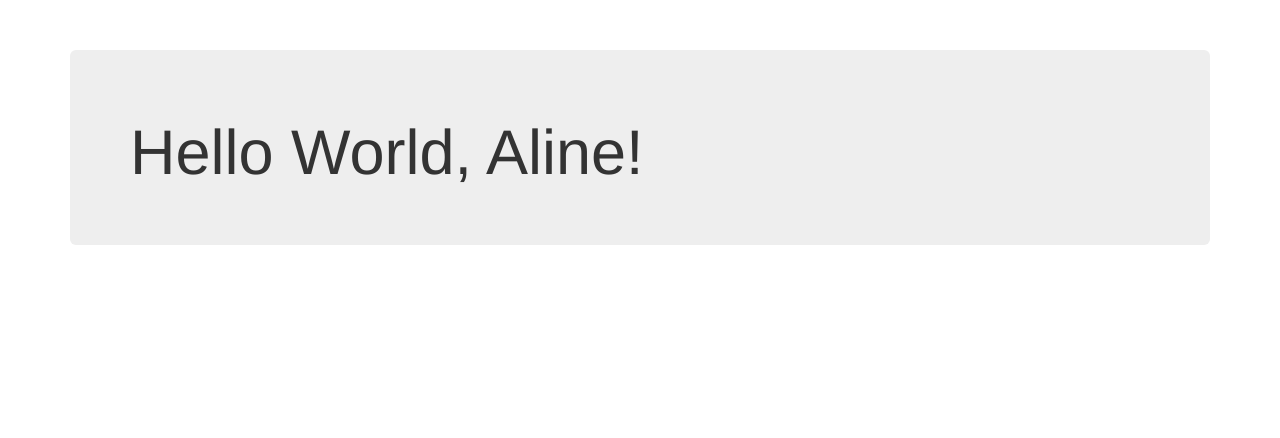
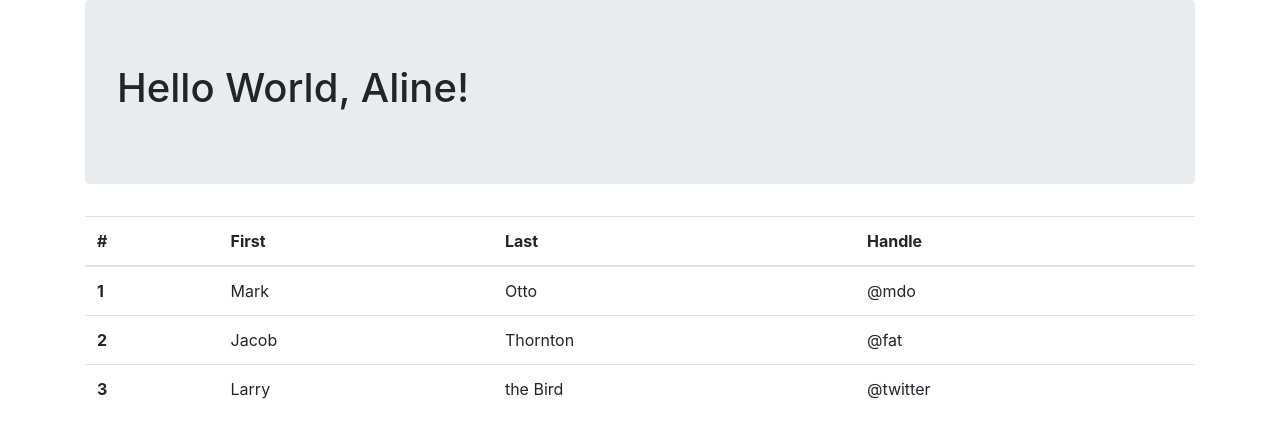
Before and after one commit to aoliveiramagalhaes/sales, a website: page public/index.html in a window 1280 px wide. Drawn offline with nearby package versions, Linux system fonts and the light colour scheme.

Commit message:
Add sample table

```diff
--- a/package.json
+++ b/package.json
@@ -1,4 +1,7 @@
 {
+  "scripts": {
+    "start": "node ./app.js"
+  },
   "dependencies": {
     "express": "^4.17.1",
     "jest": "^26.0.1",
--- a/public/index.html
+++ b/public/index.html
@@ -5,12 +5,11 @@
     <meta charset="UTF-8">
     <title>Sales</title>
 
-    <link rel="stylesheet" href="//maxcdn.bootstrapcdn.com/bootstrap/3.3.1/css/bootstrap.min.css">
-    <style>
-        body {
-            padding-top: 50px;
-        }
-    </style>
+    <link rel="stylesheet" href="https://stackpath.bootstrapcdn.com/bootstrap/4.5.0/css/bootstrap.min.css"
+        integrity="sha384-9aIt2nRpC12Uk9gS9baDl411NQApFmC26EwAOH8WgZl5MYYxFfc+NcPb1dKGj7Sk" crossorigin="anonymous">
+    <script src="https://stackpath.bootstrapcdn.com/bootstrap/4.5.0/js/bootstrap.min.js"
+        integrity="sha384-OgVRvuATP1z7JjHLkuOU7Xw704+h835Lr+6QL9UvYjZE3Ipu6Tp75j7Bh/kR0JKI"
+        crossorigin="anonymous"></script>
     <script src="./script.js"></script>
 </head>
 
@@ -20,8 +19,41 @@
         <div class="jumbotron">
             <h1>Hello World, Aline!</h1>
         </div>
+
+        <!--
+            From https://getbootstrap.com/docs/4.4/content/tables/
+        -->
+        <table class="table">
+            <thead>
+                <tr>
+                    <th scope="col">#</th>
+                    <th scope="col">First</th>
+                    <th scope="col">Last</th>
+                    <th scope="col">Handle</th>
+                </tr>
+            </thead>
+            <tbody>
+                <tr>
+                    <th scope="row">1</th>
+                    <td>Mark</td>
+                    <td>Otto</td>
+                    <td>@mdo</td>
+                </tr>
+                <tr>
+                    <th scope="row">2</th>
+                    <td>Jacob</td>
+                    <td>Thornton</td>
+                    <td>@fat</td>
+                </tr>
+                <tr>
+                    <th scope="row">3</th>
+                    <td>Larry</td>
+                    <td>the Bird</td>
+                    <td>@twitter</td>
+                </tr>
+            </tbody>
+        </table>
     </div>
-
 </body>
 
 </html>
```
Also changed, not shown: README.md.
